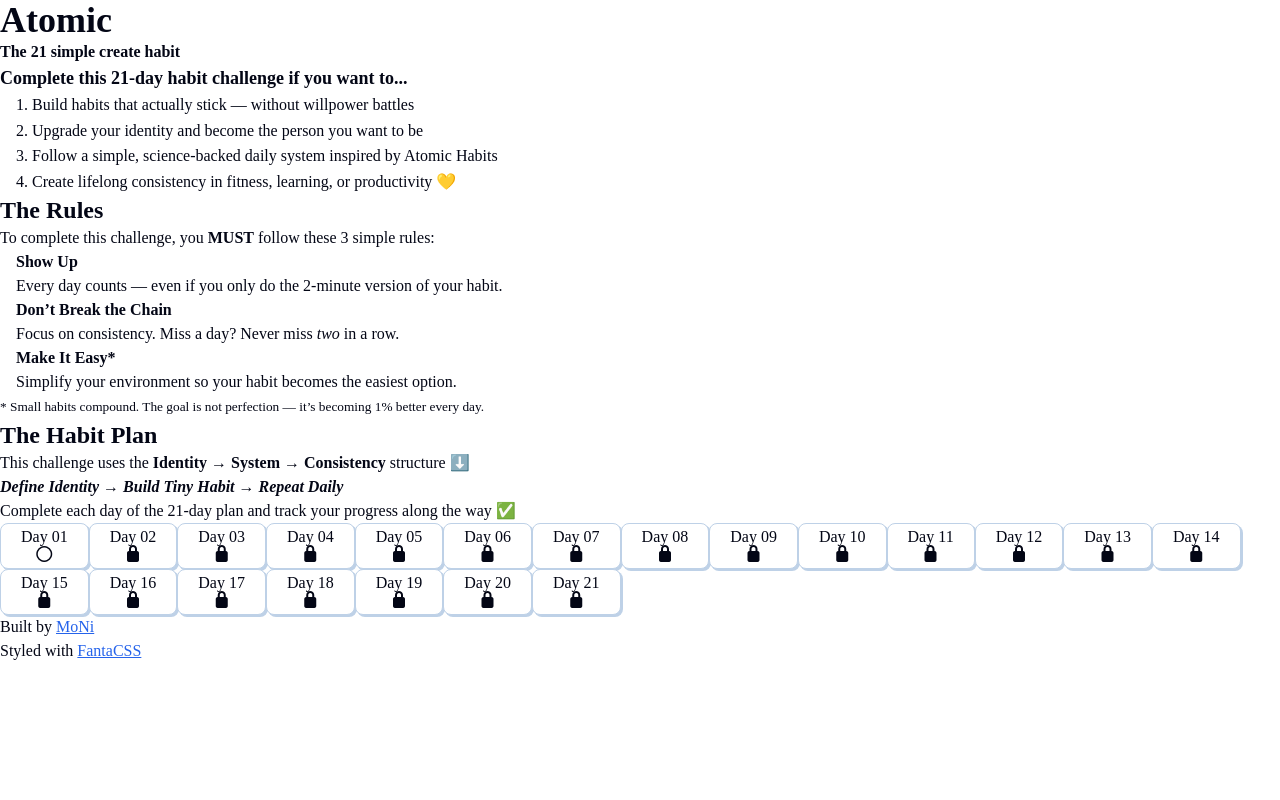
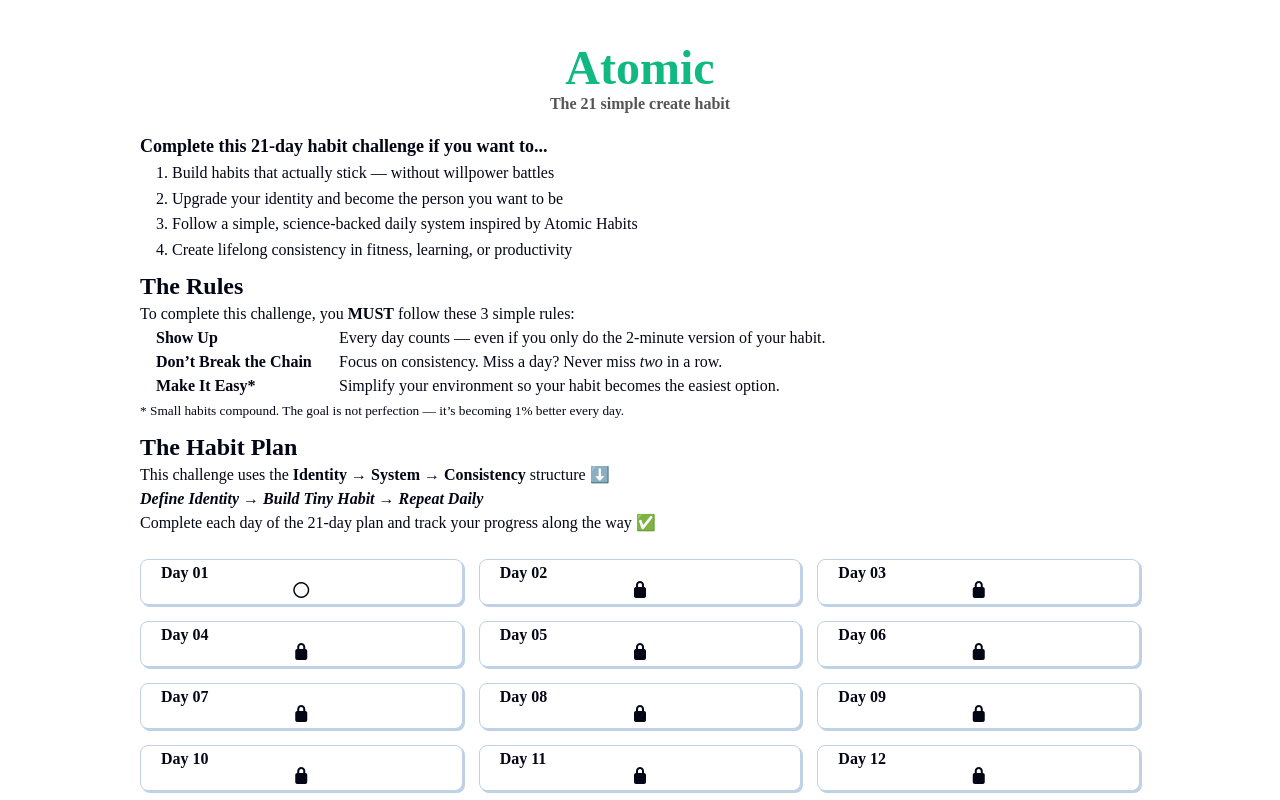
Before and after one commit to N-PanhaMony/ATOMIC_HABITS, a React (Vite) app: page / in a window 1280 px wide. Shown: the top 800 px of the page. Built offline with nearby package versions, Linux system fonts and the light colour scheme; a web font is replaced by a local one.

Commit message:
Fix layout and styling for task cards

```diff
--- a/src/components/Grid.jsx
+++ b/src/components/Grid.jsx
@@ -78,6 +78,7 @@
         // If this day was clicked, show the full TaskCard
         if (taskIndex === selectedTask) {
           return (
+            <div className="task-container">
               <TaskCard
                 key={taskIndex}
                 taskIndex={taskIndex}
@@ -89,6 +90,7 @@
                 handleSave={handleSave}
                 handleComplete={handleComplete}
               />
+            </div>
           )
         }
 
@@ -102,7 +104,7 @@
             }}
             className={`plan-card ${isLocked ? 'inactive' : ''}`}
           >
-            <div className="plan-card-number">
+            <div className="plan-card-header">
               {/* Format day number: 01, 02, 03… */}
               <p>Day {dayNum}</p>
             </div>
--- a/src/components/Hero.jsx
+++ b/src/components/Hero.jsx
@@ -1,13 +1,13 @@
 export default function Hero() {
   return (
-    <>
+    <div className="hero">
       <h5>Complete this 21-day habit challenge if you want to...</h5>
 
       <ol className="benefits-list">
         <li>Build habits that actually stick — without willpower battles</li>
         <li>Upgrade your identity and become the person you want to be</li>
         <li>Follow a simple, science-backed daily system inspired by Atomic Habits</li>
-        <li>Create lifelong consistency in fitness, learning, or productivity 💛</li>
+        <li>Create lifelong consistency in fitness, learning, or productivity</li>
       </ol>
 
       <h3>The Rules</h3>
@@ -44,6 +44,6 @@
       </p>
 
       <p>Complete each day of the 21-day plan and track your progress along the way ✅</p>
-    </>
+    </div>
   );
 }
--- a/src/components/TaskCard.jsx
+++ b/src/components/TaskCard.jsx
@@ -1,5 +1,4 @@
 import { useState } from "react";
-import Modal from "./Modal";
 
 export default function TaskCard(props) {
   const {
@@ -20,8 +19,6 @@
 
   const [notes, setNotes] = useState(taskData.notes || taskPlan.notes || "");
 
-  const [showQuote, setShowQuote] = useState(true); // auto-open for testing
-
   // Add new task
   const addTask = () =>
     setTasks([...tasks, { activity: "", detail: "", time: "" }]);
@@ -41,26 +38,20 @@
 
   return (
     <div className="task-container">
-       <Modal
-            showModal={showQuote}
-            handleCloseModal={() => setShowQuote(false)}
-            title={`Day ${dayNum} Quote`}
-            message={taskPlan.quote}
-        />
-
       <div className="task-card card">
         <div className="plan-card-header">
           <p>Day {dayNum}</p>
           {icon}
         </div>
+           <p className="quote">{quote}</p>
       </div>
 
       <div className="task-grid">
         {tasks.map((task, index) => (
-          <div key={index} className="task-content">
-            <p className="quote">{quote}</p>
+          <div key={index} >
+            <div className="task-content">
               <div>
-              <label>Task Name</label>
+                <label>Name</label>
                 <input
                   type="text"
                   value={task.activity}
@@ -87,16 +78,18 @@
               </div>
               <button onClick={() => removeTask(index)}>Remove Task</button>
             </div>
+
+          </div>
         ))}
-
         <button onClick={addTask}>Add New Task</button>
-      </div>
 
         {/* NOTES */}
         <div>
           <label>Notes</label>
           <textarea value={notes} onChange={(e) => setNotes(e.target.value)} />
         </div>
+      </div>
+
 
       <div className="task-button">
         <button>Save & Edit</button>
--- a/src/index.css
+++ b/src/index.css
@@ -0,0 +1,214 @@
+:root {
+    --main-color: #10b981;       /* Mint Green */
+    --main-color-dark: #059669;  /* Darker Mint Green for hover */
+    --main-color-light: #d1fae5; /* Light background for quotes */
+    --text-color: #333;          /* Default text */
+    --text-muted: #555;          /* Subtle text */
+    --bg-light: #f9fafb;         /* Page background */
+}
+
+/* Body */
+body {
+    padding: 2rem;
+    min-height: 100vh;
+    display: flex;
+    flex-direction: column;
+    gap: 3rem;
+    font-family: system-ui, sans-serif;
+    background-color: var(--bg-light);
+    color: var(--text-color);
+    align-items: stretch;  /* children stretch to container width */
+    box-sizing: border-box;
+}
+
+/* Header */
+header {
+    display: flex;
+    flex-direction: column;
+    align-items: center;
+    gap: 0.25rem;
+    padding: 1rem 0;
+    text-align: center;
+}
+
+header h1.text {
+    font-size: 3rem;
+    font-weight: 600;
+    margin: 0;
+    color: var(--main-color);
+}
+
+header p {
+    font-size: 1rem;
+    font-weight: 400;
+    margin: 0;
+    color: var(--text-muted);
+}
+
+/* Main content */
+main {
+    display: flex;
+    flex-direction: column;
+    gap: 1rem;
+    width: 100%;
+    max-width: 1000px;
+    margin: 0 auto;
+}
+
+.rule-item {
+    display: flex;
+    gap: 0.5rem;
+}
+
+.rule-item p {
+    min-width: 175px;
+}
+
+h3,
+.task-grid-plan {
+    padding-top: 0.5rem;
+}
+
+/* Task grid */
+.task-grid-plan {
+    display: grid;
+    gap: 1rem;
+    grid-template-columns: repeat(3, minmax(0, 1fr));
+    width: 100%;
+    box-sizing: border-box;
+}
+
+.plan-card {
+    position: relative;
+    cursor: pointer;
+    width: 100%;
+}
+
+.inactive {
+    position: relative;
+    z-index: 1;
+    cursor: not-allowed;
+}
+
+.plan-card-header {
+    display: flex;
+    gap: 0.2rem;
+    align-items: center;
+    justify-content: space-between;
+    font-weight: 600;
+    font-size: 1rem;
+}
+
+.plan-card-header p i {
+    font-weight: 600;
+    font-size: 0.5rem;
+    line-height: 1rem;
+}
+
+/* Task container for expanded day */
+.task-container {
+    grid-column: span 3 / span 3;
+    display: flex;
+    flex-direction: column;
+    gap: 1rem;
+    box-sizing: border-box;
+}
+
+/* Task card */
+.task-card {
+    background-color: #ffffff;
+    border-radius: 10px;
+    box-shadow: 0 4px 8px rgba(0,0,0,0.1);
+    padding: 1rem;
+    display: flex;
+    flex-direction: column;
+    gap: 0.75rem;
+    transition: transform 0.15s ease, box-shadow 0.2s ease;
+}
+
+.task-card:hover {
+    transform: translateY(-2px);
+    box-shadow: 0 6px 12px rgba(0,0,0,0.15);
+}
+
+/* Quote inside card */
+.task-card .quote {
+    font-style: italic;
+    color: var(--text-color);
+    font-size: 1.2rem;
+    padding: 0.5rem 0.75rem;
+    border-left: 4px solid var(--main-color);
+    background-color: var(--main-color-light);
+    border-radius: 4px;
+}
+
+/* Task grid content */
+.task-grid {
+    display: grid;
+    gap: 0.5rem;
+    overflow-x: auto;
+}
+
+.task-content {
+    display: flex;
+    align-items: center;
+    gap: 0.5rem;
+}
+
+/* Inputs and textarea */
+.task-content input,
+.task-grid textarea {
+    border: 1px solid #ccc;
+    border-radius: 4px;
+    padding: 4px 8px;
+    font-size: 1rem;
+    outline: none;
+    flex: 1;                   /* grow to available space */
+}
+
+.task-content input:focus,
+.task-grid textarea:focus {
+    border-color: var(--main-color);
+}
+
+/* Buttons */
+.task-content button,
+.task-grid > button,
+.task-button button {
+    background-color: var(--main-color);
+    color: white;
+    border: none;
+    padding: 6px 12px;
+    border-radius: 6px;
+    cursor: pointer;
+    font-weight: 500;
+    transition: background-color 0.2s ease, transform 0.1s ease;
+}
+
+.task-content button:hover,
+.task-grid > button:hover,
+.task-button button:hover {
+    background-color: var(--main-color-dark);
+    transform: scale(1.03);
+}
+
+.task-button {
+    display: flex;
+    align-items: center;
+    gap: 0.5rem;
+}
+
+/* Disabled buttons */
+.task-button button:disabled {
+    background-color: #e0e0e0;
+}
+
+/* Footer */
+footer {
+    display: flex;
+    align-items: center;
+    justify-content: center;
+    padding: 2rem 0 1rem 0;
+    text-align: center;
+    color: var(--text-muted);
+}
```
Lines whose indentation alone changed are shown as unchanged.
